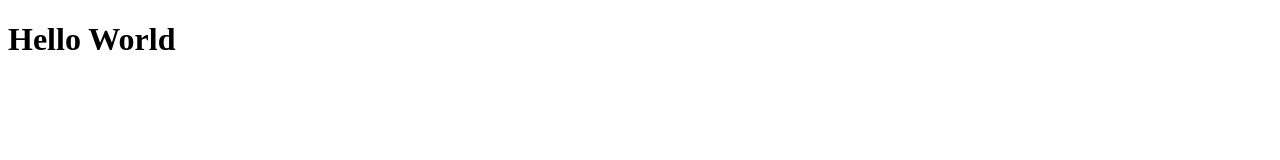
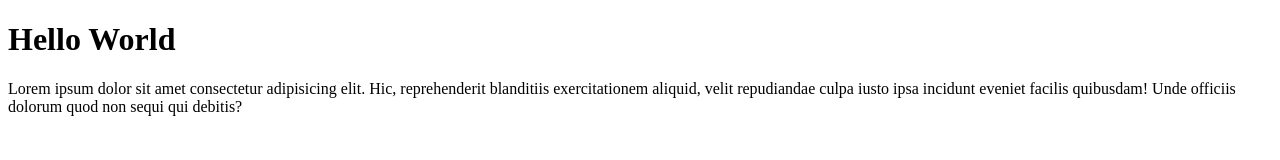
Before and after one commit to davidsantoso737/git-test, a plain HTML site: page index.html in a window 1280 px wide. Drawn offline with Linux system fonts and the light colour scheme.

Commit message:
menambahkan paragraf

```diff
--- a/index.html
+++ b/index.html
@@ -7,5 +7,6 @@
 </head>
 <body>
     <h1>Hello World</h1>
+    <p>Lorem ipsum dolor sit amet consectetur adipisicing elit. Hic, reprehenderit blanditiis exercitationem aliquid, velit repudiandae culpa iusto ipsa incidunt eveniet facilis quibusdam! Unde officiis dolorum quod non sequi qui debitis?</p>
 </body>
 </html>
```
